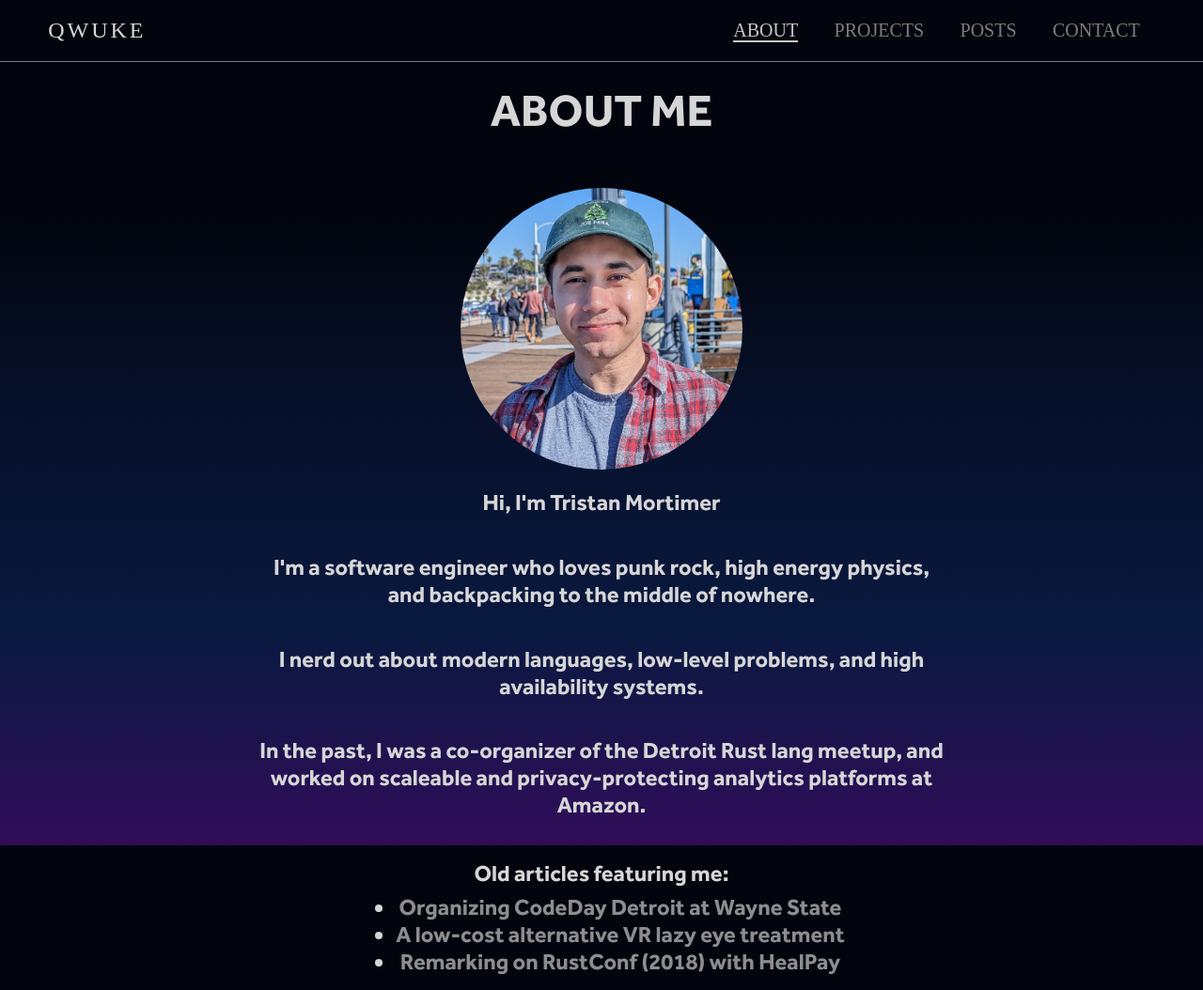
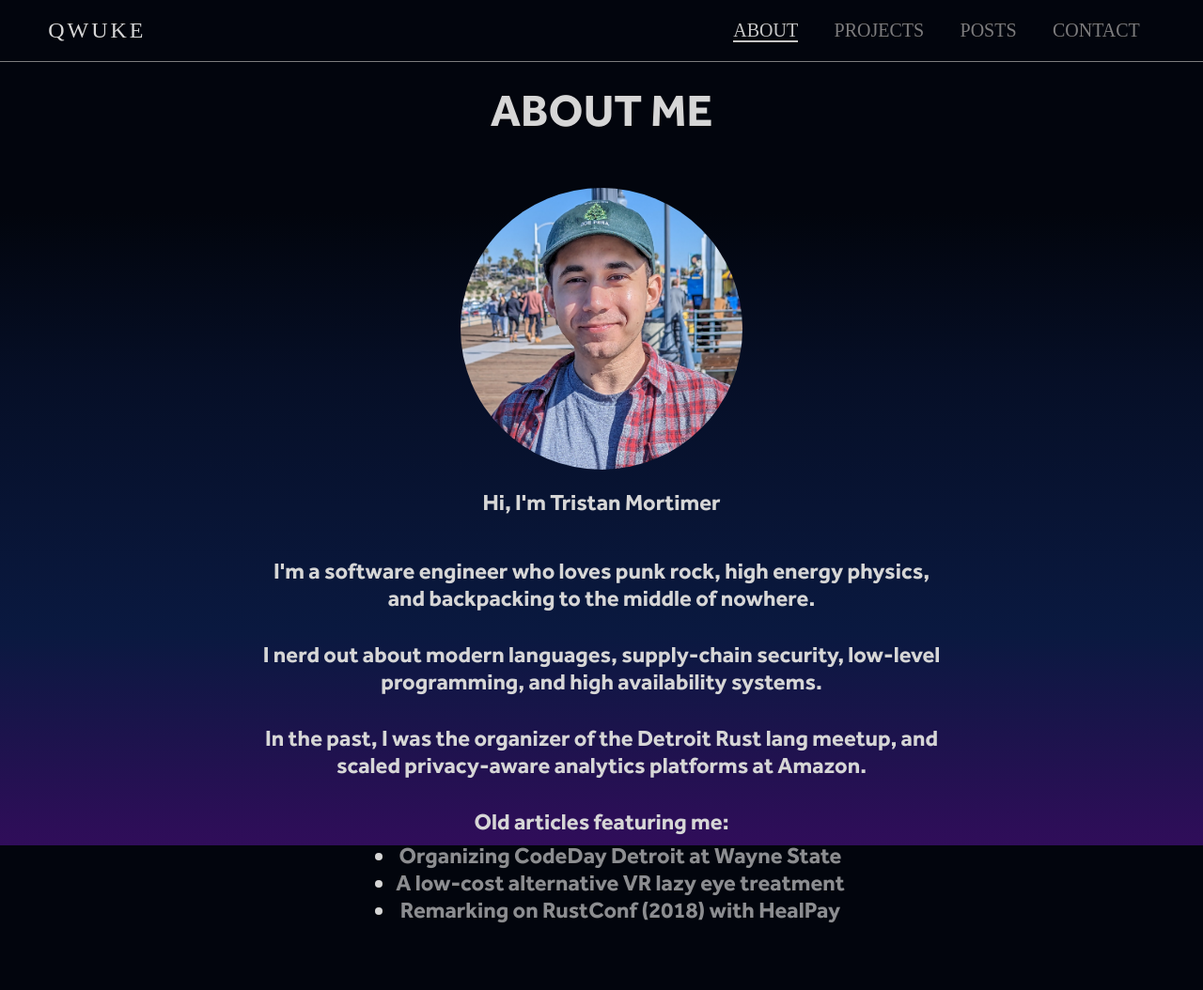
Before and after one commit to Qwuke/qwuke.github.io, a Jekyll site: the page built from about.html, in a window 1280 px wide. Shown: the whole page at 94% size. Built offline with Jekyll 4.4.1, drawn with Linux system fonts in a browser that asks for light colours; some web fonts are replaced; after the commit the page ends 999 px from its top, so only the background shows below that.

Commit message:
Update about, index, and 404 page with slightly better text

```diff
--- a/about.html
+++ b/about.html
@@ -8,11 +8,9 @@ permalink: /about
     <img class="about-photo" src="/AboutTristan.jpg"/>
 
     <h2>Hi, I'm Tristan Mortimer</h2>
-    <h2>I'm a software engineer who loves punk rock, high energy physics, and backpacking to the middle of nowhere.</h2>
-
-    <h2>I nerd out about modern languages, low-level problems, and high availability systems.</h2>
-
-    <h2>In the past, I was a co-organizer of the Detroit Rust lang meetup, and worked on scaleable and privacy-protecting analytics platforms at Amazon.</h2>
+    <p>I'm a software engineer who loves punk rock, high energy physics, and backpacking to the middle of nowhere.</p>
+    <p>I nerd out about modern languages, supply-chain security, low-level programming, and high availability systems.</p>
+    <p>In the past, I was the organizer of the Detroit Rust lang meetup, and scaled privacy-aware analytics platforms at Amazon.</p>
 
     <p>Old articles featuring me:</p>
     <ul>
--- a/index.html
+++ b/index.html
@@ -6,6 +6,8 @@ permalink: /
 
 <div class="landing-body">
 	<h1>Hi, I'm Tristan.</h1>
+
+	<!-- Yes, this is a custom theme made by Tristan Mortimer. The below lines are a joke and not how you should write ruby html templates. Enjoy the story below! -->
 	{%- assign options = site.data.navigation -%}
 	{% for option in options -%}
 		{% if option.title contains "Contact" -%}
```
Also changed, not shown: 404.html (+4 -19 lines).
